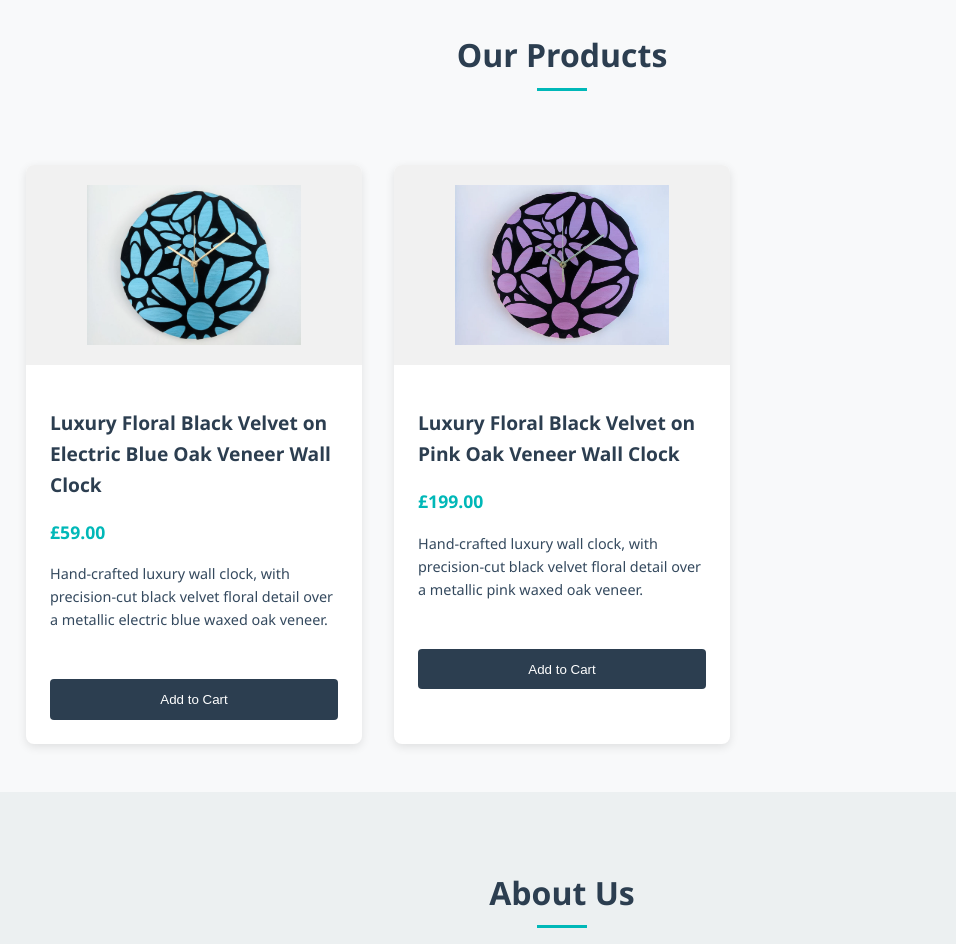
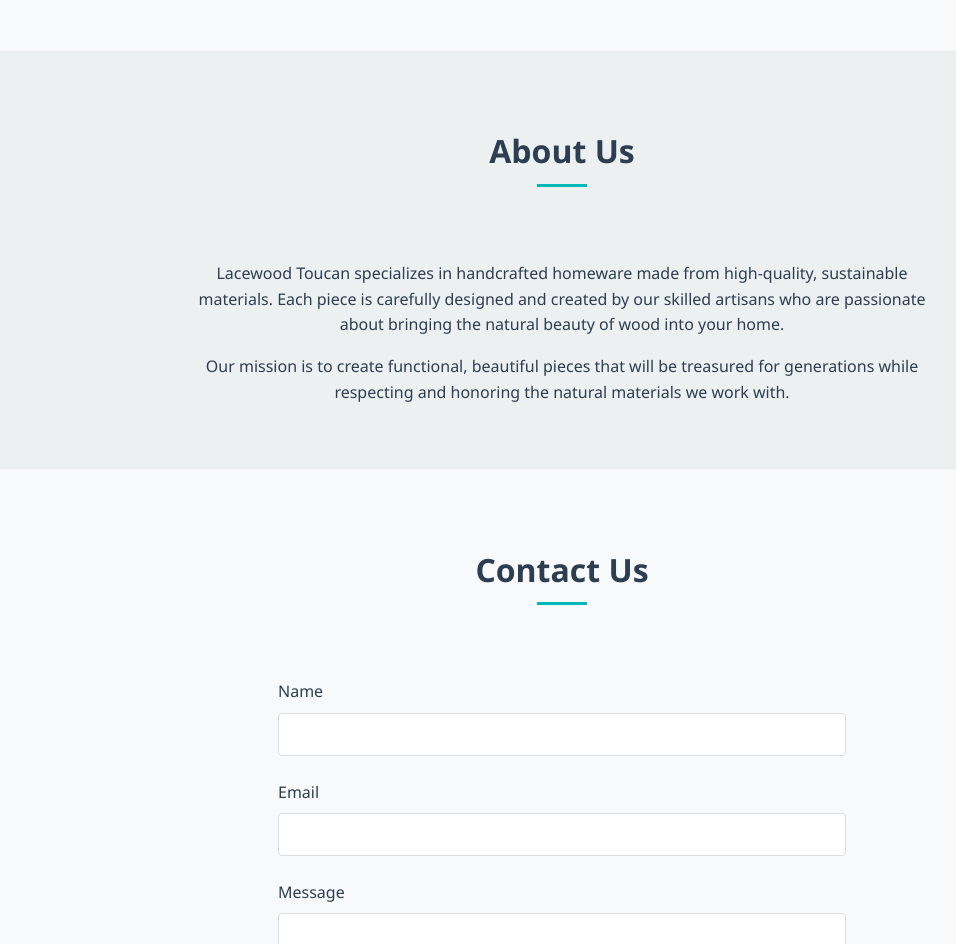
Before and after one commit to lacewoodtoucan/lacewoodtoucan.github.io, a plain HTML site: page index.html in a window 1280 px wide. Shown: the part 620-1564 px from the top of the page, without its empty margins (78-1034 px from the left). Drawn offline with Linux system fonts and the light colour scheme.

Commit message:
Update index.html

```diff
--- a/index.html
+++ b/index.html
@@ -601,43 +601,6 @@
     </section>
 
     <section id="products" class="container">
-        <div class="section-title">
-            <h2>Our Products</h2>
-        </div>
-        <div class="products-grid">
-<!-- Blue Clock Product -->
-            <div class="product-card">
-                <a href="blue-clock.html" style="text-decoration: none; color: inherit;">
-                    <div class="product-img">
-                        <img src="https://raw.githubusercontent.com/lacewoodtoucan/lacewoodtoucan.github.io/main/docs/assets/images/Electric%20blue%20clock%20face.jpg" alt="Electric Blue Clock">
-                    </div>
-                    <div class="product-info">
-                        <h3 class="product-title">Luxury Floral Black Velvet on Electric Blue Oak Veneer Wall Clock</h3>
-                        <p class="product-price">£59.00</p>
-                        <p class="product-description">Hand-crafted luxury wall clock, with precision-cut black velvet floral detail over a metallic electric blue waxed oak veneer.</p>
-                    </div>
-                </a>
-                <div class="product-info" style="padding-top: 0;">
-                    <button class="add-to-cart" data-product-id="blue-clock-001" data-name="Luxury Floral Black Velvet on Electric Blue Oak Veneer Wall Clock" data-price="59.00" data-image="https://raw.githubusercontent.com/lacewoodtoucan/lacewoodtoucan.github.io/main/docs/assets/images/Electric%20blue%20clock%20face.jpg">Add to Cart</button>
-                </div>
-            </div>
-
-            <!-- Pink Clock Product -->
-            <div class="product-card">
-                <a href="pink-clock.html" style="text-decoration: none; color: inherit;">
-                    <div class="product-img">
-                        <img src="https://raw.githubusercontent.com/lacewoodtoucan/lacewoodtoucan.github.io/main/docs/assets/images/Pink%20Clock/pink%20clock%20face.jpg" alt="Pink Clock">
-                    </div>
-                    <div class="product-info">
-                        <h3 class="product-title">Luxury Floral Black Velvet on Pink Oak Veneer Wall Clock</h3>
-                        <p class="product-price">£199.00</p>
-                        <p class="product-description">Hand-crafted luxury wall clock, with precision-cut black velvet floral detail over a metallic pink waxed oak veneer.</p>
-                    </div>
-                </a>
-                <div class="product-info" style="padding-top: 0;">
-                    <button class="add-to-cart" data-product-id="pink-clock-001" data-name="Luxury Floral Black Velvet on Pink Oak Veneer Wall Clock" data-price="199.00" data-image="https://raw.githubusercontent.com/lacewoodtoucan/lacewoodtoucan.github.io/main/docs/assets/images/Pink%20Clock/pink%20clock%20face.jpg">Add to Cart</button>
-                </div>
-            </div>
         </div>
 
     </section>
```
